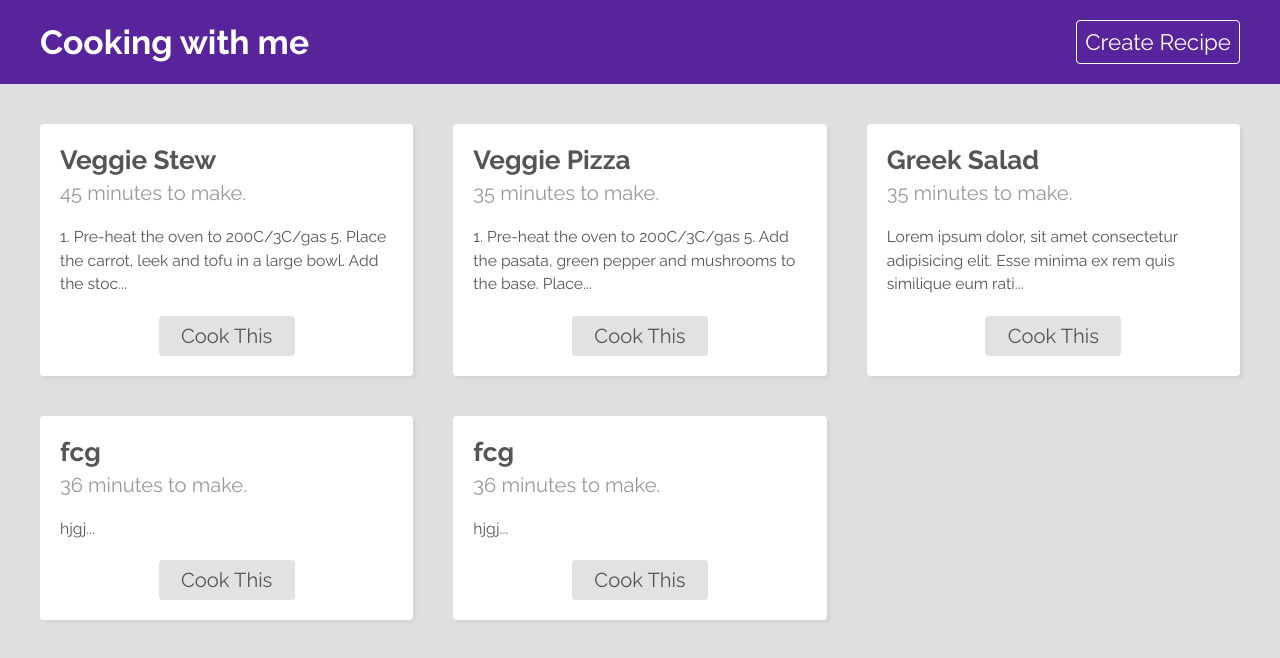
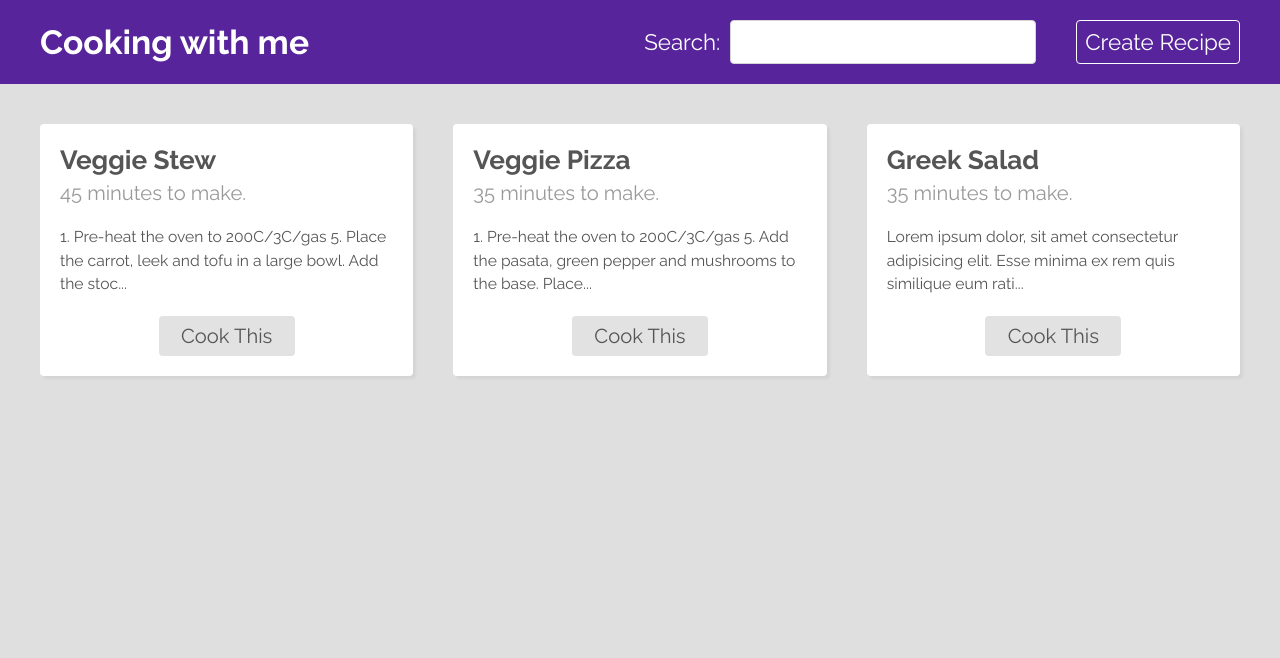
Before and after one commit to negin-khademi/cooking, a React (Create React App) app: page / in a window 1280 px wide. Shown: the top 658 px of the page. Built offline with nearby package versions, Linux system fonts and the light colour scheme; data requests are answered from the project's data file.

Commit message:
making a searchbar component

```diff
--- a/data/db.json
+++ b/data/db.json
@@ -3,57 +3,23 @@
     {
       "id": "1",
       "title": "Veggie Stew",
-      "ingredients": [
-        "1 Carrot",
-        "1 Leek",
-        "200g Tofu",
-        "300ml Veg stock"
-      ],
+      "ingredients": ["1 Carrot", "1 Leek", "200g Tofu", "300ml Veg stock"],
       "method": "1. Pre-heat the oven to 200C/3C/gas 5. Place the carrot, leek and tofu in a large bowl. Add the stock and mix well. 2. Add the rest of the ingredients and mix well. 3. Place the mixture in a large bowl and cover with a lid. 4. Place the lid on the oven and cook for 40 minutes. 5. Serve with a slaw of your choice",
       "cookingTime": "45 minutes"
     },
     {
       "id": "2",
       "title": "Veggie Pizza",
-      "ingredients": [
-        "1 Base",
-        "Tomata pasata",
-        "1 Green pepper",
-        "100g Mushrooms"
-      ],
+      "ingredients": ["1 Base", "Tomata pasata", "1 Green pepper", "100g Mushrooms"],
       "method": "1. Pre-heat the oven to 200C/3C/gas 5. Add the pasata, green pepper and mushrooms to the base. Place the lid on the oven and cook for 30 minutes. 5. Serve with a slaw of your choice",
       "cookingTime": "35 minutes"
     },
     {
       "id": "3",
       "title": "Greek Salad",
-      "ingredients": [
-        "1 Onion",
-        "1 Block of Feta",
-        "Olives",
-        "Tomatoes",
-        "Olive Oil"
-      ],
+      "ingredients": ["1 Onion", "1 Block of Feta", "Olives", "Tomatoes", "Olive Oil"],
       "method": "Lorem ipsum dolor, sit amet consectetur adipisicing elit. Esse minima ex rem quis similique eum ratione quaerat, voluptas molestias ut repudiandae delectus voluptates. Eius esse at tenetur ab accusamus excepturi?",
       "cookingTime": "35 minutes"
-    },
-    {
-      "id": "b05a",
-      "title": "fcg",
-      "ingredients": [
-        "hgh"
-      ],
-      "method": "hjgj",
-      "cookingTime": "36 minutes"
-    },
-    {
-      "id": "e5af",
-      "title": "fcg",
-      "ingredients": [
-        "hgh"
-      ],
-      "method": "hjgj",
-      "cookingTime": "36 minutes"
     }
   ]
 }
--- a/src/components/Navbar.js
+++ b/src/components/Navbar.js
@@ -1,6 +1,7 @@
 import './Navbar.css';
 
 import { Link } from 'react-router-dom';
+import Searchbar from './Searchbar';
 
 export default function Navbar() {
   return (
@@ -9,6 +10,7 @@ export default function Navbar() {
         <Link to="/" className="brand">
           <h1>Cooking with me</h1>
         </Link>
+        <Searchbar />
         <Link to="/create">Create Recipe</Link>
       </nav>
     </div>
--- /dev/null
+++ b/src/components/Searchbar.css
@@ -0,0 +1,7 @@
+.searchbar form {
+  display: flex;
+  align-items: center;
+}
+.searchbar input {
+  margin-left: 10px;
+}
--- /dev/null
+++ b/src/components/Searchbar.js
@@ -0,0 +1,23 @@
+import './Searchbar.css';
+
+import { useNavigate } from 'react-router-dom';
+import { useState } from 'react';
+
+export default function Searchbar() {
+  const [term, setTerm] = useState('');
+  const navigate = useNavigate();
+
+  const handleSubmit = (e) => {
+    e.preventDefault();
+    navigate(`/search?q=${term}`);
+  };
+
+  return (
+    <div className="searchbar">
+      <form onSubmit={handleSubmit}>
+        <label htmlFor="search">Search:</label>
+        <input type="text" id="search" onChange={(e) => setTerm(e.target.value)} required />
+      </form>
+    </div>
+  );
+}
--- a/src/pages/create/Create.js
+++ b/src/pages/create/Create.js
@@ -40,7 +40,7 @@ export default function Create() {
   }, [data]);
   return (
     <div className="create">
-      <h2 className="page-title">Add n new Recipe</h2>
+      <h2 className="page-title">Add a new Recipe</h2>
 
       <form onSubmit={handleSubmit}>
         <label>
```
